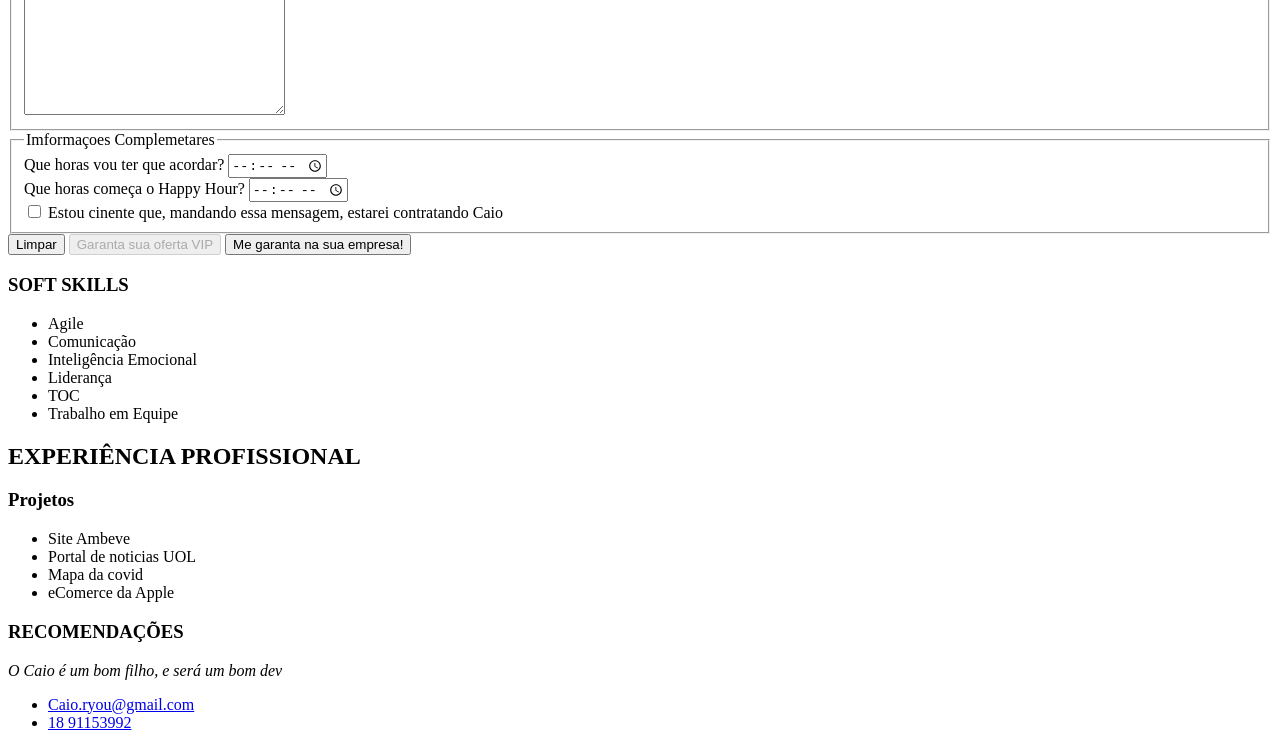
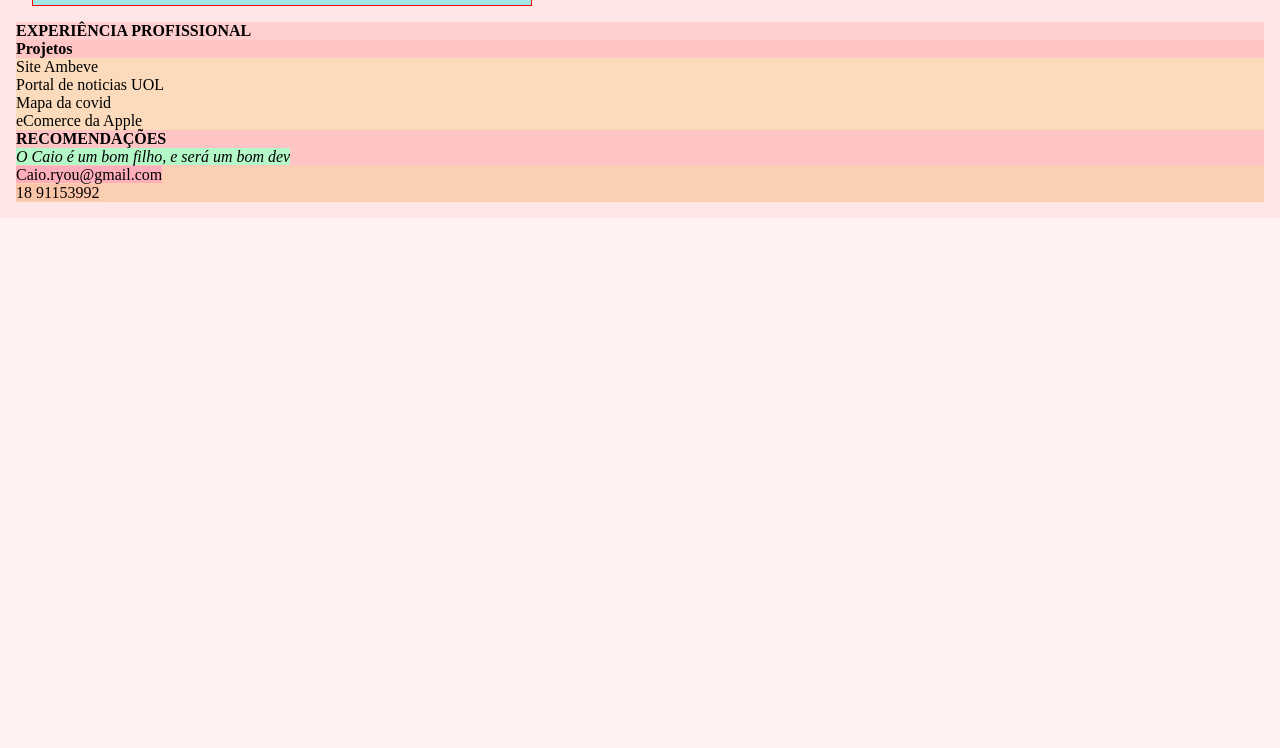
Before and after one commit to CaioOta/Meu-perfil, a website: page index.html in a window 1280 px wide. Shown: the part 2033-2781 px from the top of the page. After the commit the page ends 2251 px from the top, so only its background shows below. Drawn offline with Linux system fonts and the light colour scheme.

Commit message:
feat: terminei 3 aula do html

```diff
--- /dev/null
+++ b/assets/css/style.css
@@ -0,0 +1,95 @@
+:root {
+  --primaria: #FFAEBC;
+  --secundaria: #A0E7E5;
+  --terciaria: #B4F8C8;
+  --clara: #FBE7C6;
+  --escura: #2b2b2b;
+  --tamanho-fonte-md: 16px;
+  --tamanho-fonte-sm: .875rem;
+  --tamanho-fonte-lg: 1.5rem;
+}
+
+* {
+  background-color: rgba(255,0,0,.05);
+  /* border: 1px solid red; */
+  box-sizing: border-box;
+  font-size: var(--tamanho-fonte-md);
+  margin: 0;
+  padding: 0;
+}
+
+body {
+  padding: 16px;
+}
+
+a {
+  color: inherit;
+  text-decoration: none;
+}
+
+a:hover {
+  background-color: var(--escura);
+  color: var(--secundaria);
+}
+
+ul {
+  list-style: none;
+}
+
+h1 {
+  font-size: var(--tamanho-fonte-lg);
+}
+fieldset legend {
+  font-size: var(--tamanho-fonte-sm);
+}
+main {
+  border: 1px solid red;
+  margin: 16px;
+  padding: 8px;
+  width: 500px;
+}
+
+cite {
+  background-color: var(--terciaria);
+}
+
+h1 {
+  background-color: var(--primaria);
+}
+
+fieldset,
+.clara {
+  background-color: var(--clara);
+}
+
+.negrito {
+  font-weight: bold;
+}
+
+.clara.negrito {
+  border-bottom: 2px solid var(--terciaria);
+}
+
+.principal {
+  background-color: var(--secundaria);
+}
+
+.principal .negrito {
+  background: linear-gradient(90deg, var(--primaria) 0%, var(--secundaria) 70%);
+}
+
+li#ambev {
+  font-style: italic;
+}
+
+#ambev {
+  font-size: 20px;
+}
+
+[target="_blank"] {
+  color: var(--escura);
+}
+
+[href*="mailto:"] {
+  background-color: var(--primaria);
+}
--- a/views/index.html
+++ b/index.html
@@ -5,9 +5,10 @@
     <meta http-equiv="X-UA-Compatible" content="IE=edge" />
     <meta name="viewport" content="width=device-width, initial-scale=1.0" />
     <title>Meu Portifolio</title>
+    <link rel="stylesheet" href="assets/css/style.css" />
   </head>
   <body>
-    <header>
+    <header class="clara">
       <div>
         <h1>Desenvolvedor Web Junior</h1>
         <img
@@ -110,9 +111,9 @@
       </nav>
     </header>
 
-    <main>
+    <main class="principal">
       <h2>HABILIDADES</h2>
-      <p>Saca só como sou habilidoso!</p>
+      <p class="clara negrito">Saca só como sou habilidoso!</p>
       <section>
         <h3>HARD SKILLS</h3>
         <article>
@@ -146,9 +147,8 @@
             height="auto"
           />
           <h4>CSS</h4>
-          <p>Meu CSS aplica um estilo muito estiloso.</p>
-        </article>
-        <article>
+          <p class="clara">Meu CSS aplica um estilo muito estiloso.</p>
+
           <img
             src="https://files.tecnoblog.net/wp-content/uploads/2021/02/o_que_e_node_js-e1612977170388-700x393.jpg"
             alt="JS"
@@ -156,14 +156,14 @@
             height="auto"
           />
           <h4>JS</h4>
-          <p>
+          <p class="clara">
             Além de JS Vanilla, também já sei trabalhar com NodeJS e ReactJS.
           </p>
         </article>
       </section>
       <section>
         <h3>OFERTA IMPERDÍVEL!</h3>
-        <p>
+        <p class="negrito">
           Solicite um orçamento e ganhe até 1% de desconto - oferta por tempo
           limitado.
         </p>
@@ -292,7 +292,7 @@
       <section>
         <h3>SOFT SKILLS</h3>
         <article>
-          <ul>
+          <ul class="clara">
             <li>Agile</li>
             <li>Comunicação</li>
             <li>Inteligência Emocional</li>
@@ -308,7 +308,7 @@
       <h2>EXPERIÊNCIA PROFISSIONAL</h2>
       <section>
         <h3>Projetos</h3>
-        <ul>
+        <ul class="clara">
           <li>Site Ambeve</li>
           <li>Portal de noticias UOL</li>
           <li>Mapa da covid</li>
@@ -323,7 +323,7 @@
       </section>
     </aside>
 
-    <footer>
+    <footer class="clara">
       <ul>
         <li>
           <a href="mailto:caio.ryou@gmail.com">Caio.ryou@gmail.com</a>
```
Also changed, not shown: index.js (+1 -6 lines).
